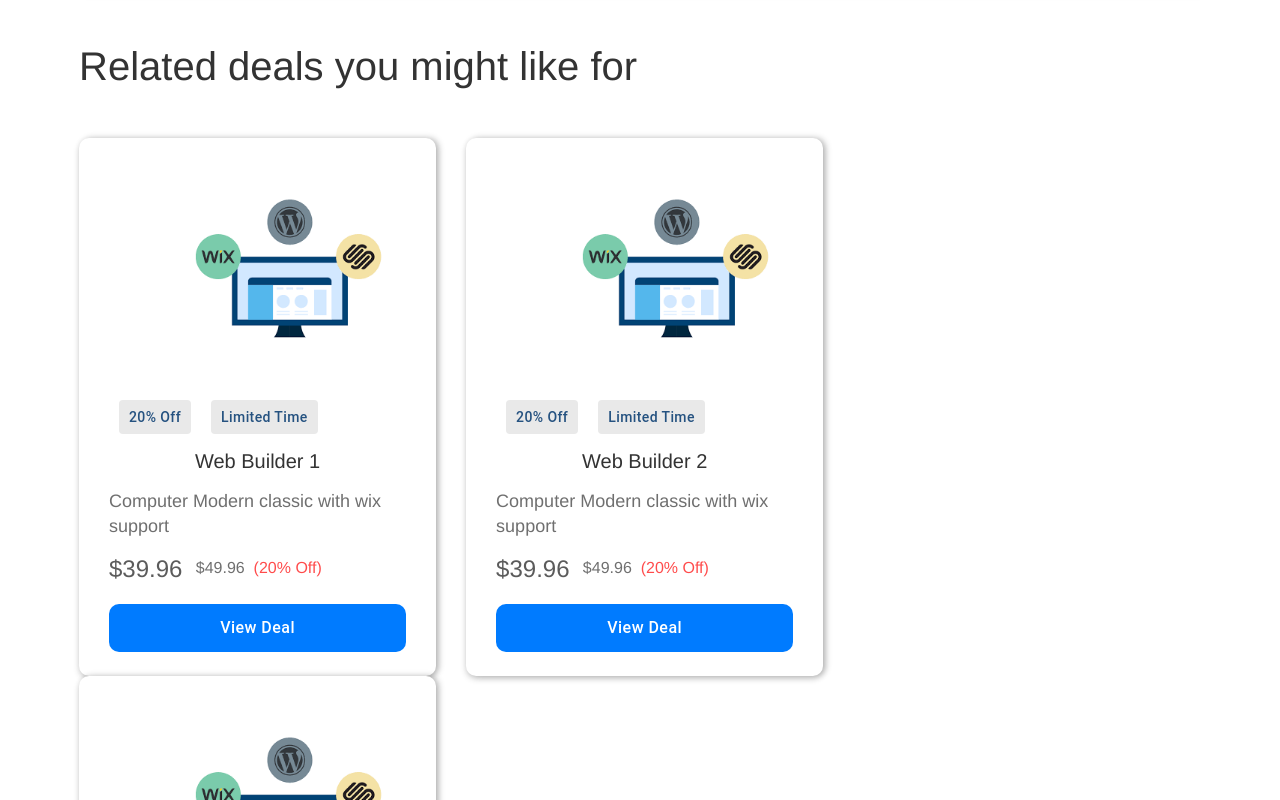
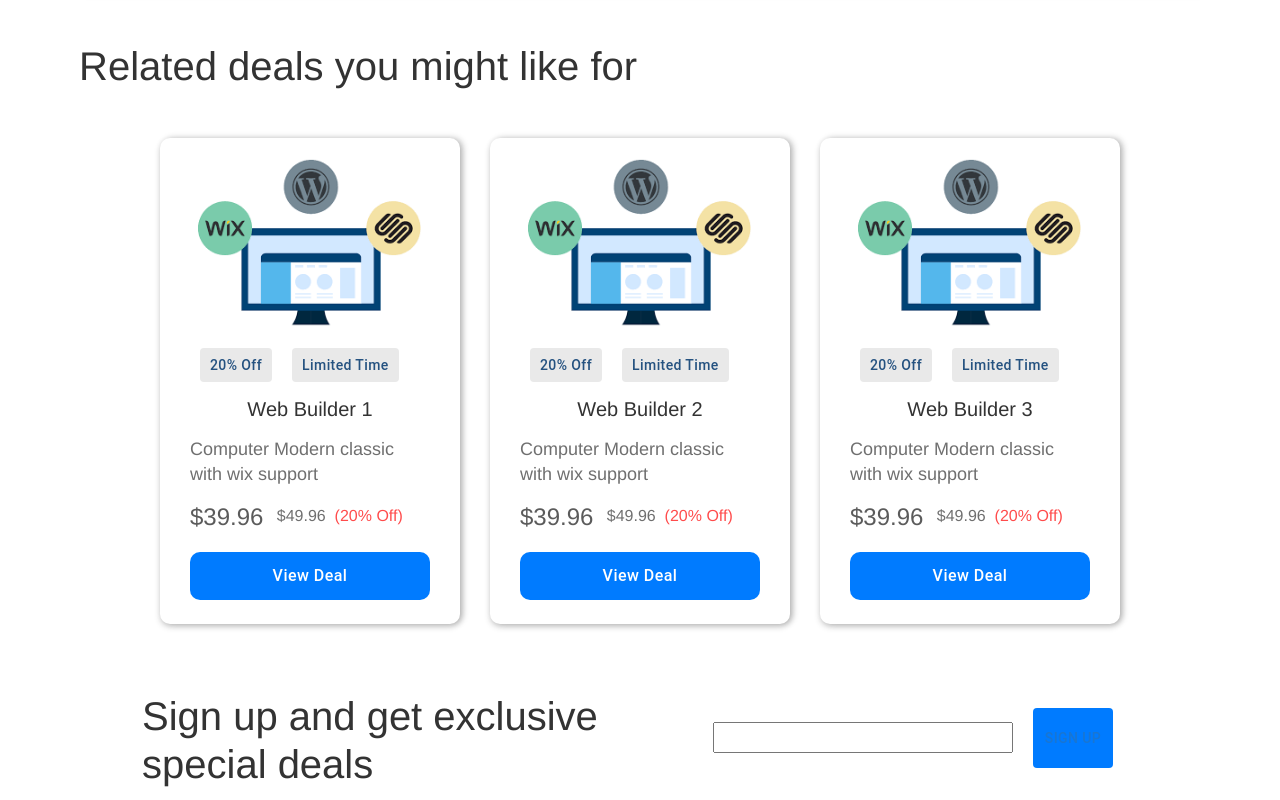
Before and after one commit to harshpa324/ReactJS-Assignment, a React (Create React App) app: page / in a window 1280 px wide. Shown: the part 2000-2800 px from the top of the page. Built offline with nearby package versions, Linux system fonts and the light colour scheme.

Commit message:
response update

```diff
--- a/src/Deals/style.css
+++ b/src/Deals/style.css
@@ -1,30 +1,32 @@
-.container{
+.container {
     max-width: 95%;
 }
 
-.dealsRow{
+.dealsRow {
     display: flex;
     flex-wrap: wrap;
-    border: none;
+    justify-content: center;
 }
 
-.dealsRow .card{
+.dealsRow .card {
     box-shadow: 0 3px 6px rgba(0, 0, 0, 0.16), 3px 0 6px rgba(0, 0, 0, 0.23);
     border: none;
-    width: 31%;
+    width: 100%;
+    max-width: 300px;
     border-radius: 10px;
     margin: 0px 15px;
     padding: 0px 30px;
+    margin-bottom: 20px;
 }
 
-.card img{
-    width: 200px;
+.card img {
+    width: 100%;
     height: auto;
-    margin: 60px 0px;
-    transform: translateX(40%);
+    margin: 20px auto;
+    display: block;
 }
 
-.card .off{
+.card .off {
     background: rgba(168, 168, 168, 0.25) !important;
     outline: none;
     font-size: 14px !important;
@@ -36,27 +38,27 @@
     color: #255280;
 }
 
-.card h5{
+.card h5 {
     text-align: center;
     margin-top: 15px;
 }
 
-.card p{
+.card p {
     font-size: 18px;
     opacity: 0.7;
 }
 
-.card .cost h4{
+.card .cost h4 {
     opacity: 0.8;
     font-weight: 400;
 }
 
-.card .cost p{
+.card .cost p {
     font-size: 16px;
     padding-bottom: 0px;
 }
 
-.dealButton{
+.dealButton {
     border-radius: 10px !important;
     color: #fff !important;
     text-transform: capitalize !important;
@@ -65,37 +67,23 @@
     outline: none !important;
 }
 
-.signUpRow h1{
-    width: 80%;
+.signupRow h1 {
+    width: 100%;
     font-weight: 400;
 }
 
-.signup{
-    position: relative;
+.signup {
+    text-align: center;
 }
 
-.signup input{
-    position: absolute;
-    width: 80%;
-    height: 60px;
-    background: #fff;
-    border-radius: 10px;
-    outline: none;
-    border: none;
-    border: 0.5px solid #000;
+.signup input {
+    width: calc(100% - 90px);
+    max-width: 300px;
+    margin-right: 10px;
 }
 
-.signup button{
-    padding: 10px 20px;
-    width: 20%;
+.signup button {
+    width: 80px;
     height: 60px;
-    right: 0px;
-    top: 0px;
-    border-top-right-radius: 10px;
-    border-bottom-right-radius: 10px;
-    position: absolute;
-    text-transform: capitalize;
-    outline: none;
-    color: #fff;
-    font-size: 18px;
+    margin-left: 10px;
 }
```
